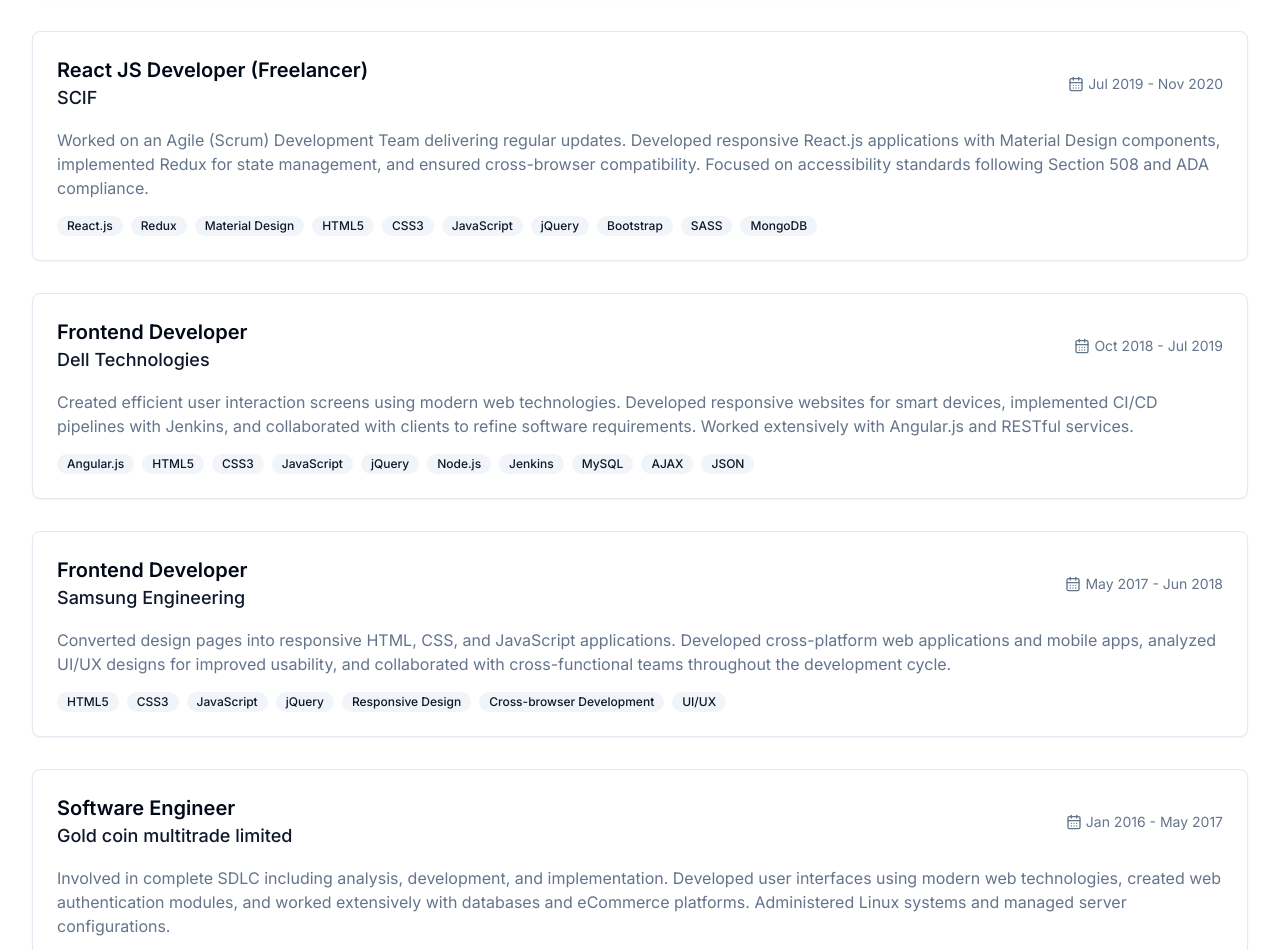
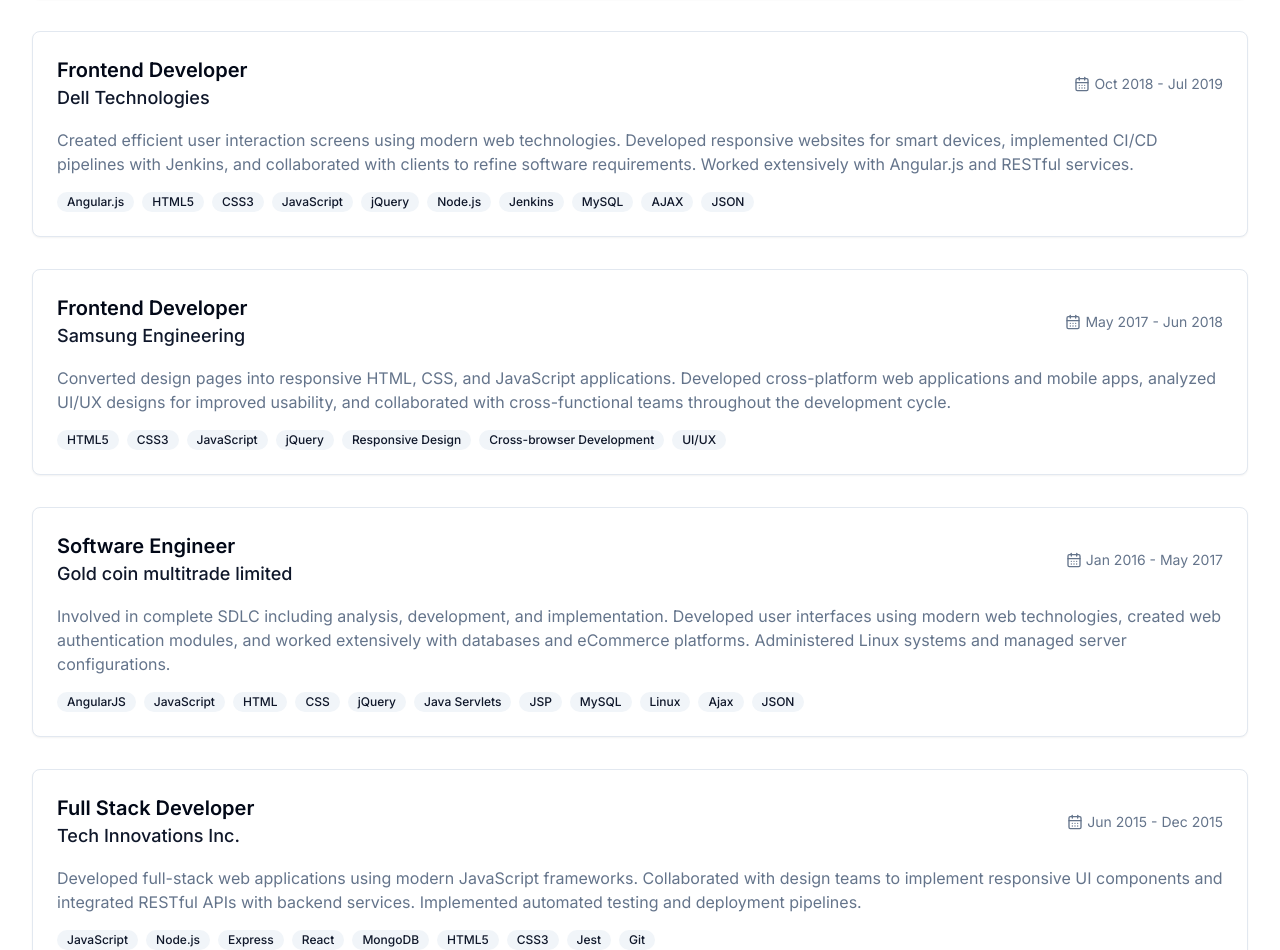
Before and after one commit to Ronnie434/Portfolio-2.0, a Next.js app: page /experience in a window 1280 px wide. Shown: the part 722-1672 px from the top of the page. Built offline with nearby package versions, Linux system fonts and the light colour scheme; no server answers.

Commit message:
Update ExperienceList: Remove freelancer entry and adjust company count

```diff
--- a/components/sections/ExperienceList.tsx
+++ b/components/sections/ExperienceList.tsx
@@ -13,14 +13,6 @@ const experiences: Experience[] = [
     duration: "2020 - Present",
     description: "Leading a team of 6 engineers, specializing in Next.js development, and mentoring junior developers. Architecting scalable solutions and implementing best practices for modern web applications.",
     tech: ["Next.js", "React", "TypeScript", "Node.js", "AWS", "Docker", "Kubernetes", "MongoDB"]
-  },
-  {
-    id: "2",
-    company: "SCIF",
-    position: "React JS Developer (Freelancer)",
-    duration: "Jul 2019 - Nov 2020",
-    description: "Worked on an Agile (Scrum) Development Team delivering regular updates. Developed responsive React.js applications with Material Design components, implemented Redux for state management, and ensured cross-browser compatibility. Focused on accessibility standards following Section 508 and ADA compliance.",
-    tech: ["React.js", "Redux", "Material Design", "HTML5", "CSS3", "JavaScript", "jQuery", "Bootstrap", "SASS", "MongoDB"]
   },
   {
     id: "3",
@@ -45,6 +37,14 @@ const experiences: Experience[] = [
     duration: "Jan 2016 - May 2017",
     description: "Involved in complete SDLC including analysis, development, and implementation. Developed user interfaces using modern web technologies, created web authentication modules, and worked extensively with databases and eCommerce platforms. Administered Linux systems and managed server configurations.",
     tech: ["AngularJS", "JavaScript", "HTML", "CSS", "jQuery", "Java Servlets", "JSP", "MySQL", "Linux", "Ajax", "JSON"]
+  },
+  {
+    id: "6",
+    company: "Tech Innovations Inc.",
+    position: "Full Stack Developer",
+    duration: "Jun 2015 - Dec 2015",
+    description: "Developed full-stack web applications using modern JavaScript frameworks. Collaborated with design teams to implement responsive UI components and integrated RESTful APIs with backend services. Implemented automated testing and deployment pipelines.",
+    tech: ["JavaScript", "Node.js", "Express", "React", "MongoDB", "HTML5", "CSS3", "Jest", "Git"]
   }
 ]
 
```
